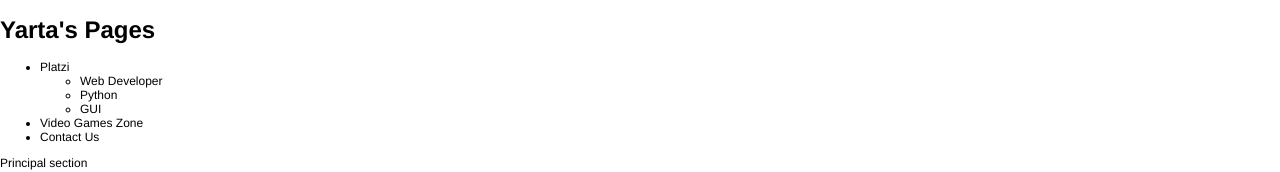
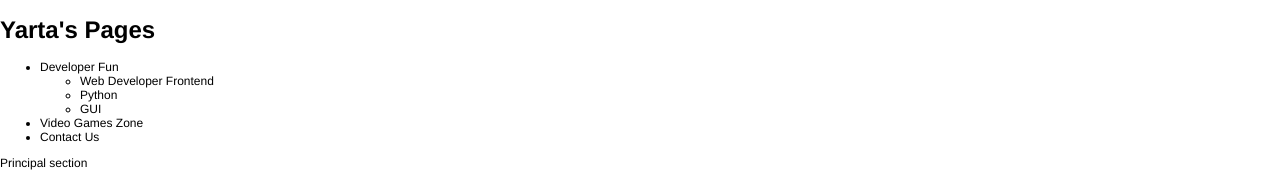
Before and after one commit to emauriciobc/yarta.github.io, a plain HTML site: page index.html in a window 1280 px wide. Shown: the top 172 px of the page. Drawn offline with Linux system fonts and the light colour scheme.

Commit message:
Create nav menu, structure and names

```diff
--- a/index.html
+++ b/index.html
@@ -14,9 +14,9 @@
 			</h1>
 			<nav>
 				<ul>
-					<li>Platzi
+					<li>Developer Fun
 						<ul>
-							<li>Web Developer</li>
+							<li>Web Developer Frontend</li>
 							<li>Python</li>
 							<li>GUI</li>
 						</ul>
```
